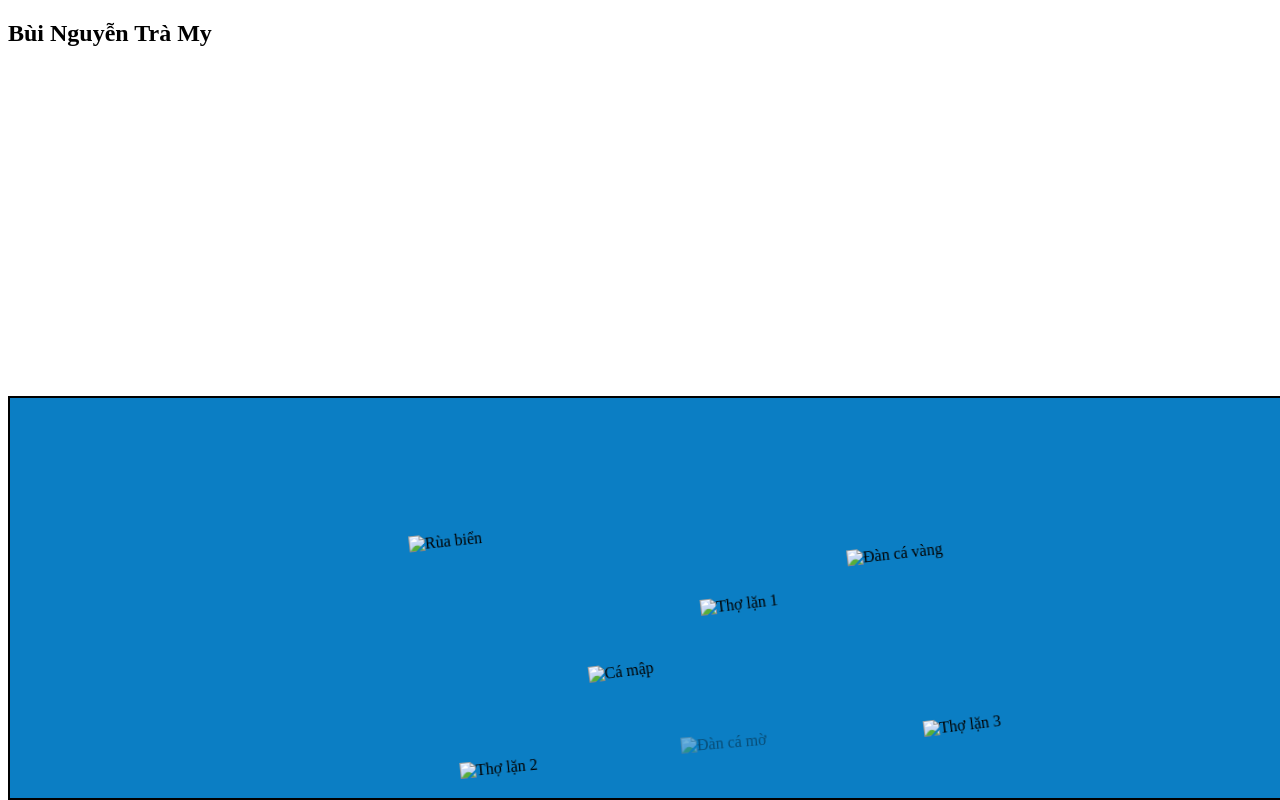
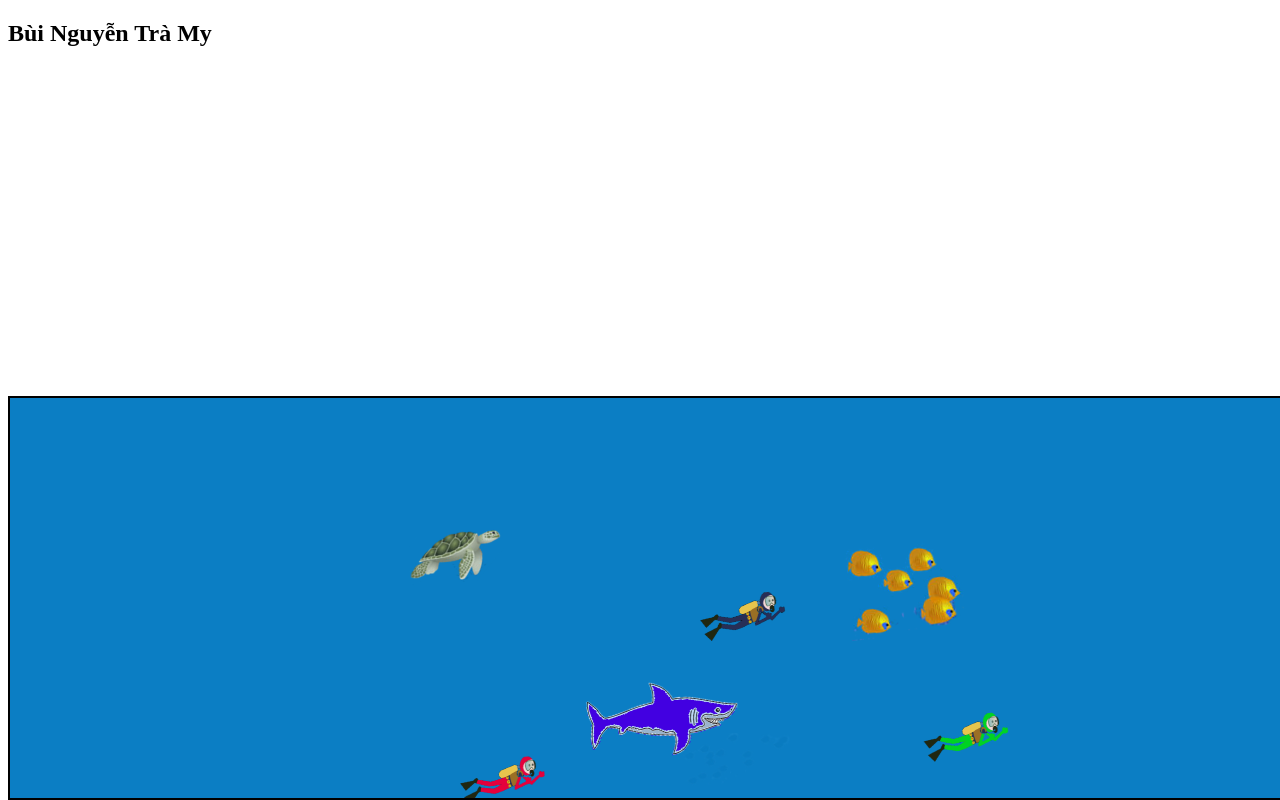
Before and after one commit to bntm23052008-prog/bntm23052008-prog.github.io, a plain HTML site: page ho_ca.html in a window 1280 px wide. Drawn offline with Linux system fonts and the light colour scheme.

Commit message:
Add files via upload

```diff
--- a/ho_ca.html
+++ b/ho_ca.html
@@ -42,13 +42,13 @@
 <body>
     <h2>Bùi Nguyễn Trà My</h2>
     <div id="hoca">
-        <img id="rua" class="ca" src="aquarium/turtle.png" alt="Rùa biển">
-        <img id="camap" class="ca" src="aquarium/shark.png" alt="Cá mập">
-        <img id="dancavang" class="ca" src="aquarium/goldFishSchool.png" alt="Đàn cá vàng">
-        <img id="dancamo" class="ca" src="aquarium/faintSchool.png" alt="Đàn cá mờ">
-        <img id="tholan1" class="ca" src="aquarium/diver1.png" alt="Thợ lặn 1">
-        <img id="tholan2" class="ca" src="aquarium/diver2.png" alt="Thợ lặn 2">
-        <img id="tholan3" class="ca" src="aquarium/diver3.png" alt="Thợ lặn 3">
+        <img id="rua" class="ca" src="turtle.png" alt="Rùa biển">
+        <img id="camap" class="ca" src="shark.png" alt="Cá mập">
+        <img id="dancavang" class="ca" src="goldFishSchool.png" alt="Đàn cá vàng">
+        <img id="dancamo" class="ca" src="faintSchool.png" alt="Đàn cá mờ">
+        <img id="tholan1" class="ca" src="diver1.png" alt="Thợ lặn 1">
+        <img id="tholan2" class="ca" src="diver2.png" alt="Thợ lặn 2">
+        <img id="tholan3" class="ca" src="diver3.png" alt="Thợ lặn 3">
     </div>
 </body>
 </html>
```
